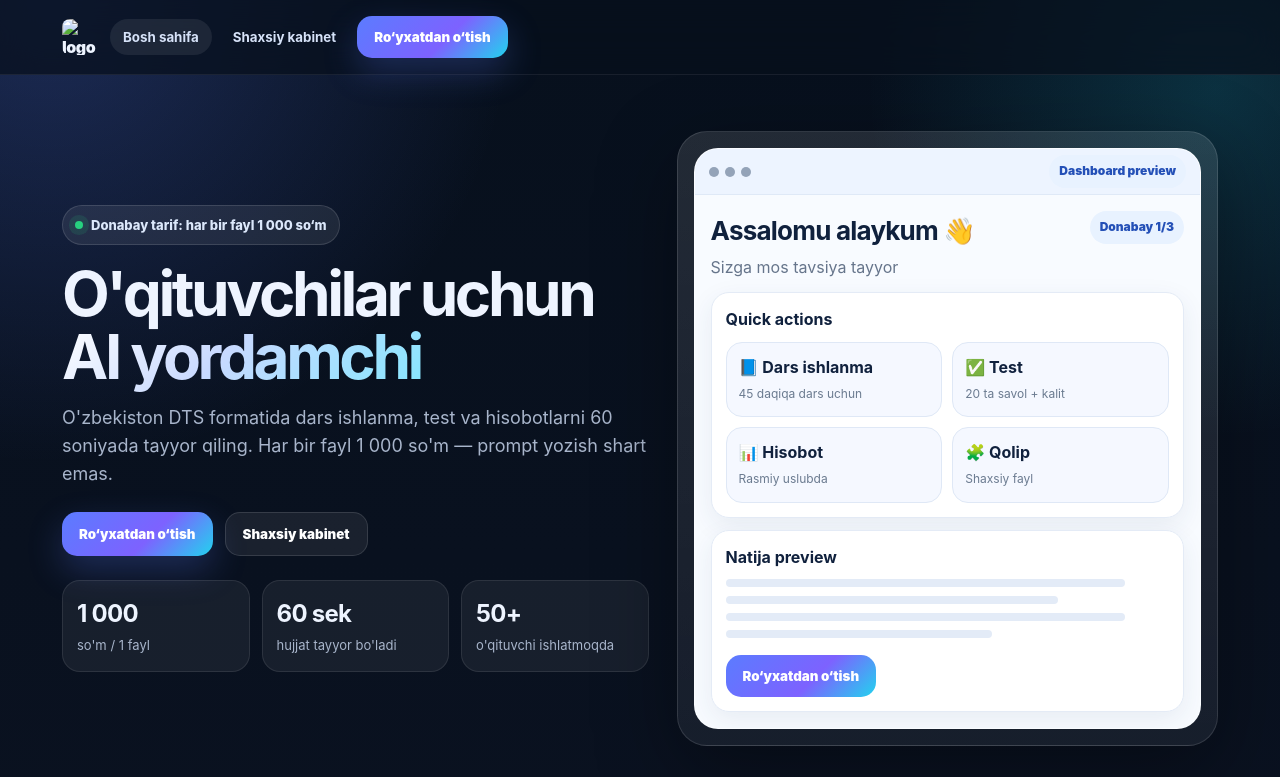
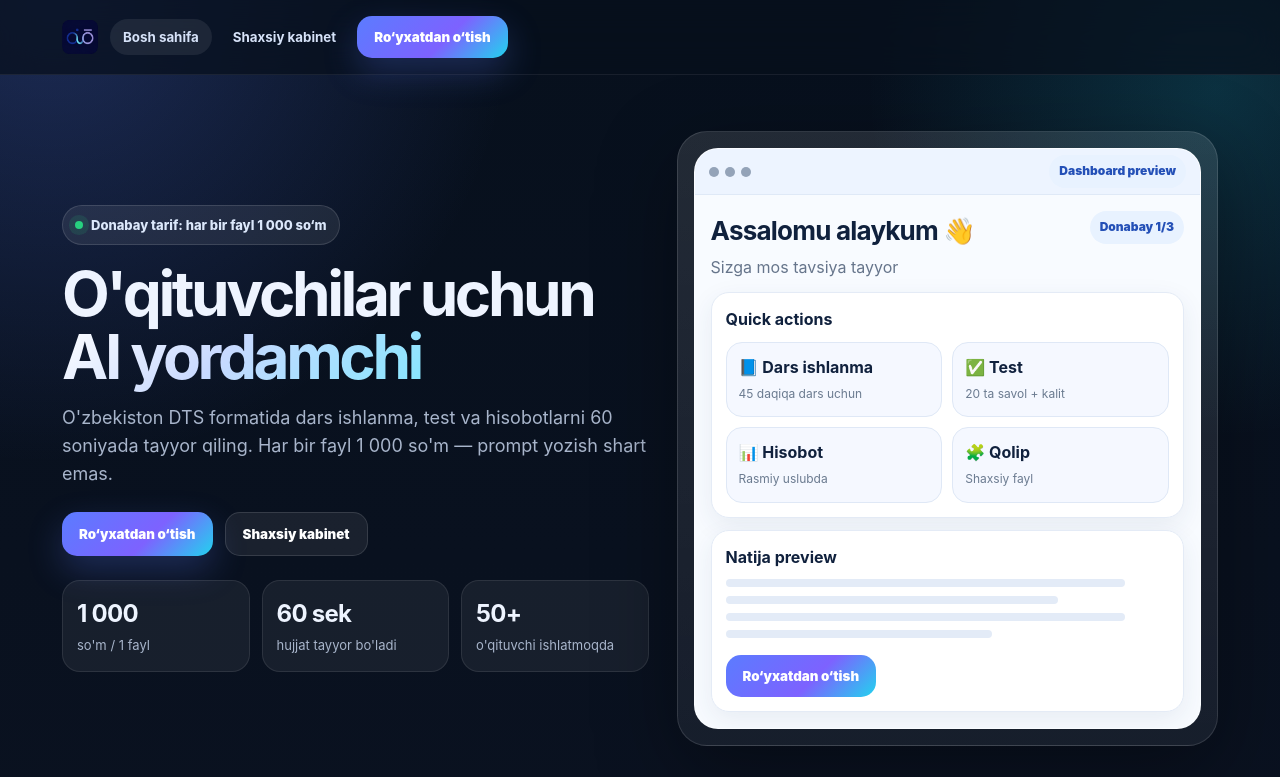
Before and after one commit to YusufErkinov/aiuqituvchi, a website: page index.html in a window 1280 px wide. Shown: the top 777 px of the page. Drawn offline with nearby package versions, Linux system fonts and the light colour scheme.

Commit message:
Update index.html

```diff
--- a/index.html
+++ b/index.html
@@ -15,9 +15,9 @@
           <span>O'qituvchi AI</span>
         </div>-->
         <div class="brand" onclick="showPage('home')">
-  <!-- <img src="./assets/logo.png" alt="O'qituvchi AI logo" style="height:36px; width:auto;">
+  <!-- <img src="./assets/images/logo.png" alt="O'qituvchi AI logo" style="height:36px; width:auto;">
 </div> -->
-          <img src="./assets/long-icon.png" alt="logo" style="height:36px;width:36px;border-radius:8px;">
+          <img src="./assets/images/long-icon.png" alt="logo" style="height:36px;width:36px;border-radius:8px;">
         <button class="btn soft mobile-menu" onclick="toggleMenu()">Menyu</button>
         <div class="nav-links" id="navLinks">
           <button class="nav-link active" data-page="home" onclick="showPage('home')">Bosh sahifa</button>
```
